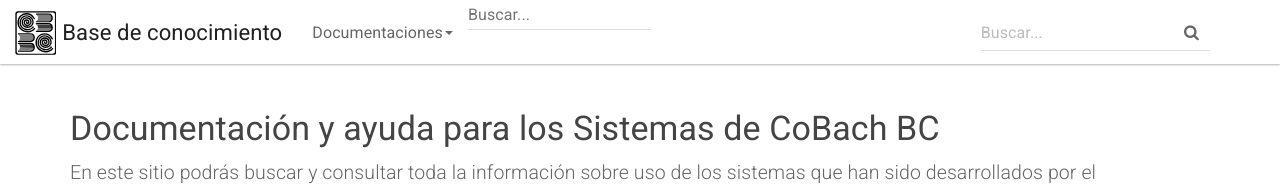
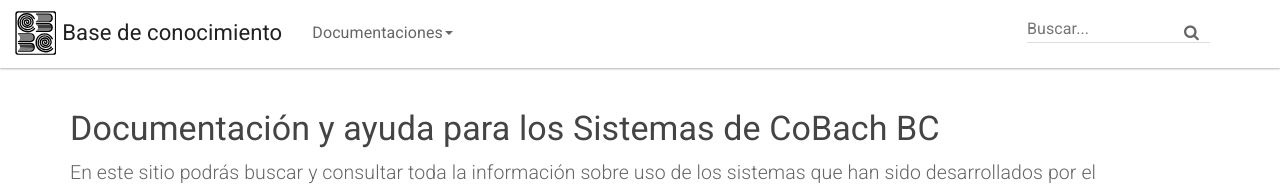
Before and after one commit to CoBachBC/centrodeayuda, a Jekyll site: the page built from docs/index.html, in a window 1280 px wide. Shown: the top 189 px of the page. Built offline with Jekyll 4.4.1, drawn with Linux system fonts in a browser that asks for light colours.

Commit message:
Update topnav.html

```diff
--- a/docs/_includes/topnav.html
+++ b/docs/_includes/topnav.html
@@ -27,18 +27,14 @@
                 {% endcomment %}
 
             </ul>
-            <div class="navbar-right">
+            <div class="navbar-right" id="search-container">
                 <form class="navbar-form navbar-left">
                     <div class="form-group has-feedback">
-                        <input id="search-box" type="search" class="form-control" placeholder="Buscar...">
+                        <input type="text" id="search-input" placeholder="Buscar...">
                         <i class="fa fa-search form-control-feedback"></i>
+                        <ul id="results-container"></ul>
                     </div>
                 </form>
-            </div>
-
-            <div id="search-container">
-                <input type="text" id="search-input" placeholder="Buscar...">
-                <ul id="results-container"></ul>
             </div>
         </div>
     </div>
```
